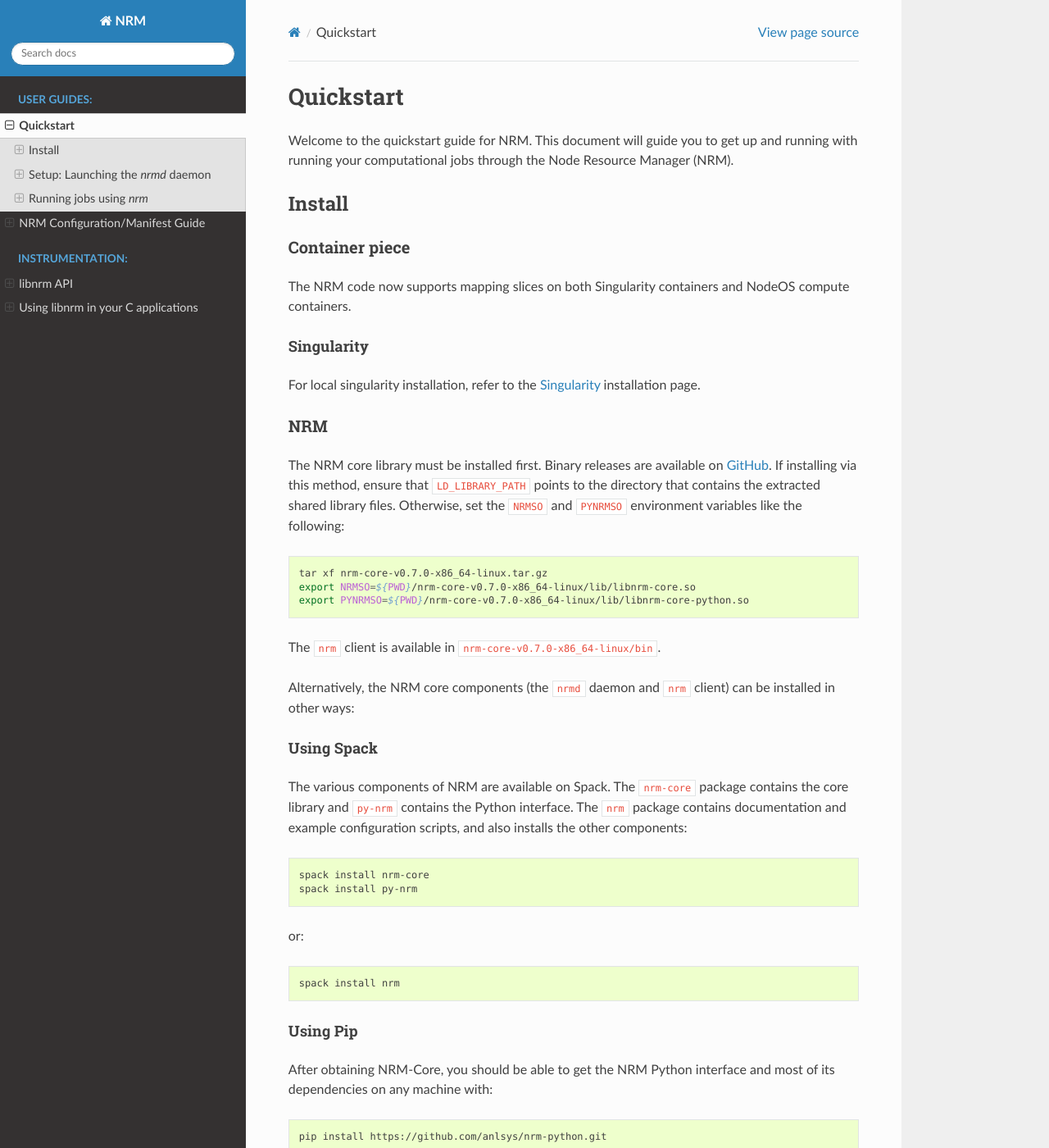
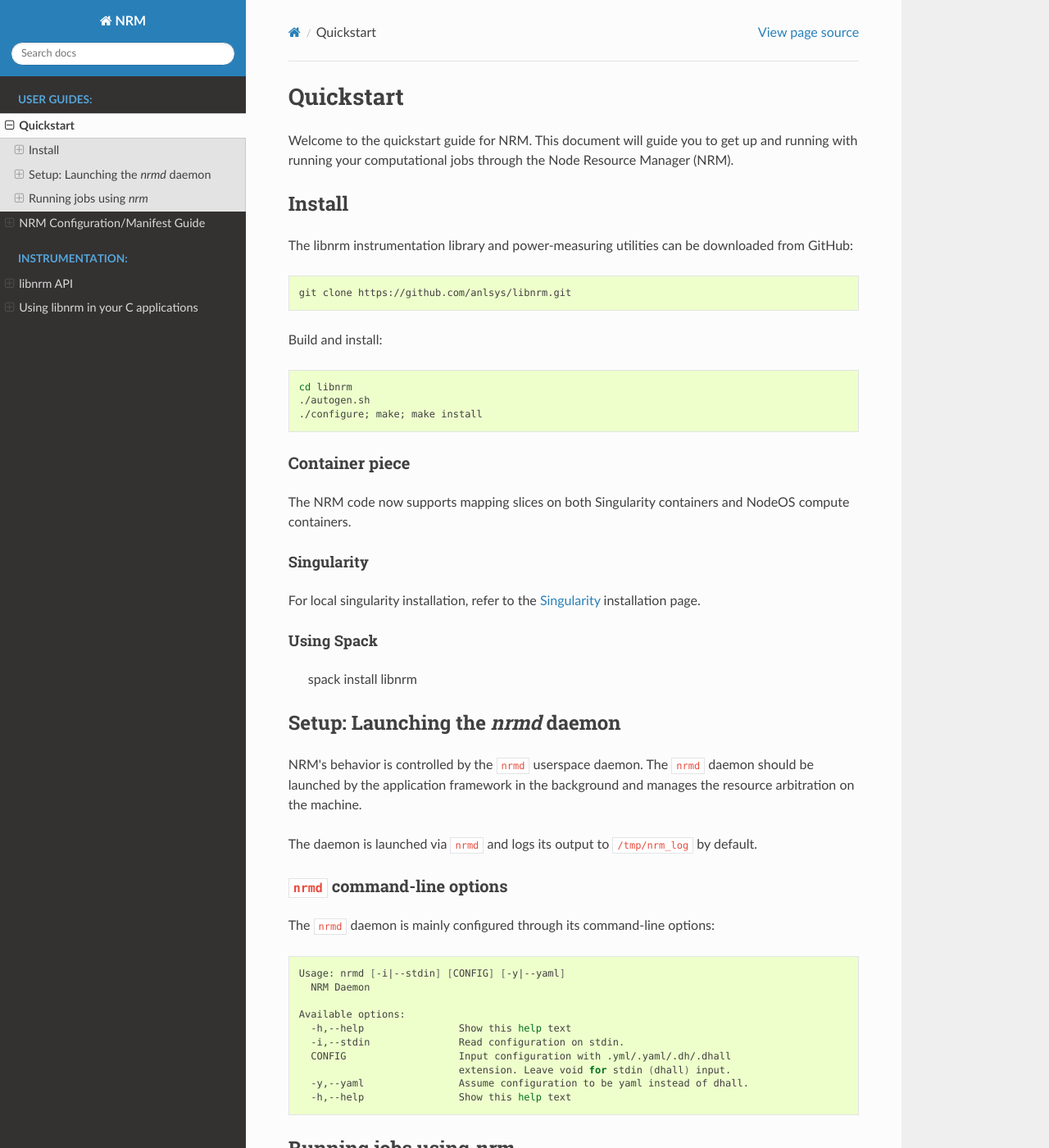
Before and after one commit to anlsys/libnrm, a Sphinx documentation site: the page built from doc/pages/quickstart.rst, in a window 1280 px wide and 1400 px high. Shown: the whole window at 82% size. Built offline with Sphinx 7.4.7 and the Read the Docs theme 2.0.0, drawn with Linux system fonts in a browser that asks for light colours.

Commit message:
initial commit

```diff
--- a/doc/pages/quickstart.rst
+++ b/doc/pages/quickstart.rst
@@ -11,6 +11,17 @@ Manager (NRM).
 Install
 =======
 
+The libnrm instrumentation library and power-measuring utilities can be downloaded
+from GitHub::
+
+  git clone https://github.com/anlsys/libnrm.git
+
+Build and install::
+
+  cd libnrm
+  ./autogen.sh
+  ./configure; make; make install
+
 Container piece
 ---------------
 
@@ -23,46 +34,11 @@ Singularity
 For local singularity installation, refer to the Singularity_ installation
 page.
 
-NRM
----
-
-The NRM core library must be installed first. Binary releases are available on GitHub_.
-If installing via this method, ensure that ``LD_LIBRARY_PATH`` points to the directory
-that contains the extracted shared library files. Otherwise, set the ``NRMSO``
-and ``PYNRMSO`` environment variables like the following::
-
-    tar xf nrm-core-v0.7.0-x86_64-linux.tar.gz
-    export NRMSO=${PWD}/nrm-core-v0.7.0-x86_64-linux/lib/libnrm-core.so
-    export PYNRMSO=${PWD}/nrm-core-v0.7.0-x86_64-linux/lib/libnrm-core-python.so
-
-The ``nrm`` client is available in ``nrm-core-v0.7.0-x86_64-linux/bin``.
-
-Alternatively, the NRM core components (the ``nrmd`` daemon and ``nrm`` client)
-can be installed in other ways:
 
 Using Spack
 ^^^^^^^^^^^
 
-The various components of NRM are available on Spack. The ``nrm-core`` package
-contains the core library and ``py-nrm`` contains the Python interface. The ``nrm``
-package contains documentation and example configuration scripts, and also installs
-the other components::
-
-
-    spack install nrm-core
-    spack install py-nrm
-
-or::
-
-    spack install nrm
-
-Using Pip
-^^^^^^^^^
-
-After obtaining NRM-Core, you should be able to get the NRM Python interface
-and most of its dependencies on any machine with::
-
- pip install https://github.com/anlsys/nrm-python.git
+    spack install libnrm
 
 Setup: Launching the `nrmd` daemon
 ==================================
```
